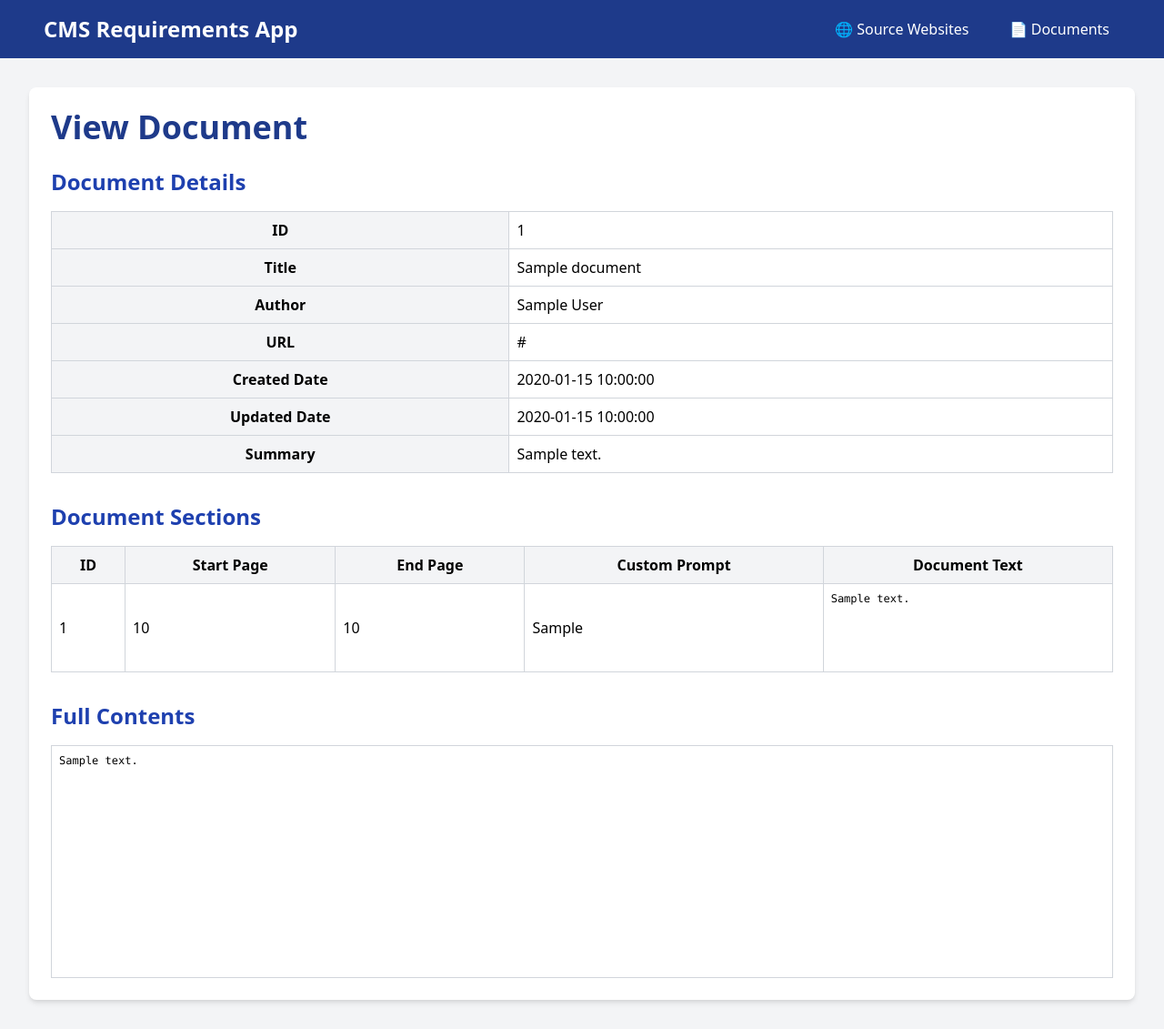
After one commit to andrewfurman/Website-Link-Scraper, a Flask app: page /documents/view/1 in a window 1280 px wide. The commit adds this page. Shown: the whole page at 91% size. Run offline with Flask 3, Linux system fonts and the light colour scheme; tables that the repository leaves empty hold one stand-in row (values such as "Sample post").

Commit message:
added view documents

```diff
--- a/documents/documents_routes.py
+++ b/documents/documents_routes.py
@@ -69,3 +69,14 @@ def add_docs_from_sources():
 def extract_missing_full_text_route():
     result = extract_missing_full_text()
     return jsonify({"message": result})
+
+@documents_bp.route('/view/<int:id>')
+def view_document(id):
+    session = Session()
+    try:
+        document = session.query(Document).filter(Document.id == id).first()
+        if document is None:
+            return "Document not found", 404
+        return render_template('view_document.html', document=document)
+    finally:
+        session.close()
--- a/documents/templates/documents.html
+++ b/documents/templates/documents.html
@@ -43,7 +43,11 @@
                     <tbody>
                         {% for document in documents %}
                         <tr id="document-{{ document.id }}">
-                            <td class="w-16 p-2 break-words whitespace-normal">{{ document.id }}</td>
+                            <td class="w-16 p-2 break-words whitespace-normal">
+                                <a href="{{ url_for('documents.view_document', id=document.id) }}" class="text-blue-600 hover:text-blue-800 underline">
+                                    {{ document.id }}
+                                </a>
+                            </td>
                             <td class="w-48 p-2 break-words whitespace-normal">
                                 <span class="document-text">{{ document.title }}</span>
                                 <input type="text" class="w-full p-1 border rounded hidden document-input" value="{{ document.title }}" data-field="title">
--- /dev/null
+++ b/documents/templates/view_document.html
@@ -0,0 +1,92 @@
+<!DOCTYPE html>
+<html lang="en">
+<head>
+    <meta charset="UTF-8">
+    <meta name="viewport" content="width=device-width, initial-scale=1.0">
+    <title>View Document</title>
+    <link href="https://cdn.jsdelivr.net/npm/tailwindcss@2.2.19/dist/tailwind.min.css" rel="stylesheet">
+</head>
+<body class="bg-gray-100 min-h-screen flex flex-col">
+    {% include 'header.html' %}
+
+    <div class="w-full p-8">
+        <div class="mx-auto bg-white rounded-lg shadow-md w-full p-6">
+            <h1 class="text-4xl font-bold text-blue-900 mb-6">View Document</h1>
+
+            <!-- Document Details -->
+            <div class="mb-8">
+                <h2 class="text-2xl font-semibold text-blue-800 mb-4">Document Details</h2>
+                <table class="w-full border-collapse border border-gray-300">
+                    <tr>
+                        <th class="border border-gray-300 p-2 bg-gray-100">ID</th>
+                        <td class="border border-gray-300 p-2">{{ document.id }}</td>
+                    </tr>
+                    <tr>
+                        <th class="border border-gray-300 p-2 bg-gray-100">Title</th>
+                        <td class="border border-gray-300 p-2">{{ document.title }}</td>
+                    </tr>
+                    <tr>
+                        <th class="border border-gray-300 p-2 bg-gray-100">Author</th>
+                        <td class="border border-gray-300 p-2">{{ document.author }}</td>
+                    </tr>
+                    <tr>
+                        <th class="border border-gray-300 p-2 bg-gray-100">URL</th>
+                        <td class="border border-gray-300 p-2">{{ document.url }}</td>
+                    </tr>
+                    <tr>
+                        <th class="border border-gray-300 p-2 bg-gray-100">Created Date</th>
+                        <td class="border border-gray-300 p-2">{{ document.created_date }}</td>
+                    </tr>
+                    <tr>
+                        <th class="border border-gray-300 p-2 bg-gray-100">Updated Date</th>
+                        <td class="border border-gray-300 p-2">{{ document.updated_date }}</td>
+                    </tr>
+                    <tr>
+                        <th class="border border-gray-300 p-2 bg-gray-100">Summary</th>
+                        <td class="border border-gray-300 p-2">{{ document.summary }}</td>
+                    </tr>
+                </table>
+            </div>
+
+            <!-- Document Sections -->
+            <div class="mb-8">
+                <h2 class="text-2xl font-semibold text-blue-800 mb-4">Document Sections</h2>
+                <table class="w-full border-collapse border border-gray-300">
+                    <thead>
+                        <tr class="bg-gray-100">
+                            <th class="border border-gray-300 p-2">ID</th>
+                            <th class="border border-gray-300 p-2">Start Page</th>
+                            <th class="border border-gray-300 p-2">End Page</th>
+                            <th class="border border-gray-300 p-2">Custom Prompt</th>
+                            <th class="border border-gray-300 p-2">Document Text</th>
+                        </tr>
+                    </thead>
+                    <tbody>
+                        {% for section in document.sections %}
+                        <tr>
+                            <td class="border border-gray-300 p-2">{{ section.id }}</td>
+                            <td class="border border-gray-300 p-2">{{ section.start_page }}</td>
+                            <td class="border border-gray-300 p-2">{{ section.end_page }}</td>
+                            <td class="border border-gray-300 p-2">{{ section.custom_prompt }}</td>
+                            <td class="border border-gray-300 p-2">
+                                <div class="overflow-auto h-20">
+                                    <pre class="text-xs">{{ section.document_text }}</pre>
+                                </div>
+                            </td>
+                        </tr>
+                        {% endfor %}
+                    </tbody>
+                </table>
+            </div>
+
+            <!-- Full Contents -->
+            <div>
+                <h2 class="text-2xl font-semibold text-blue-800 mb-4">Full Contents</h2>
+                <div class="border border-gray-300 p-2 h-64 overflow-auto">
+                    <pre class="text-xs">{{ document.full_contents }}</pre>
+                </div>
+            </div>
+        </div>
+    </div>
+</body>
+</html>
--- a/main.py
+++ b/main.py
@@ -1,14 +1,19 @@
-from flask import Flask
+from flask import Flask, redirect, url_for
 from source_websites.source_website_routes import source_website_bp
 from documents.documents_routes import documents_bp
 
 app = Flask(__name__)
 
 # Register the blueprint for source website routes
-app.register_blueprint(source_website_bp)
+app.register_blueprint(source_website_bp, url_prefix='/source_websites')
 
 # Register the blueprint for document routes
 app.register_blueprint(documents_bp, url_prefix='/documents')
 
+# Add a root route that redirects to the documents page
+@app.route('/')
+def index():
+    return redirect(url_for('documents.index'))
+
 if __name__ == '__main__':
     app.run(host='0.0.0.0', port=5000)
```
Also changed, not shown: documents/create_document_section_table.py (added, +54 -0 lines), documents/documents_model.py (+21 -0 lines), documents/create_document_sections.py (added).
